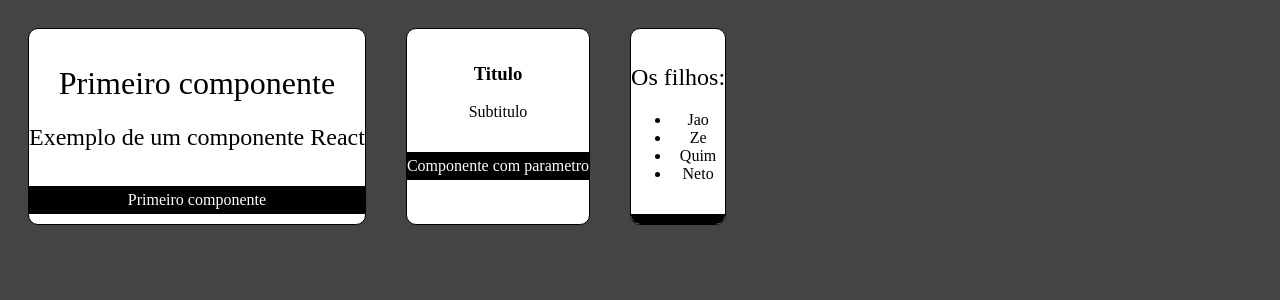
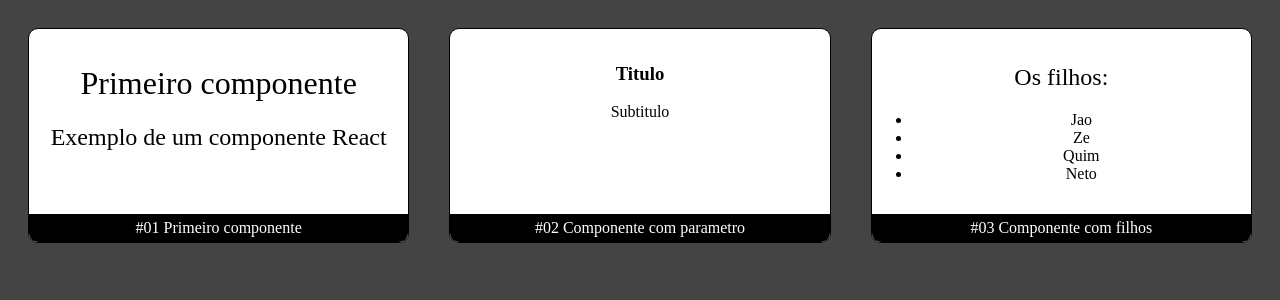
Before and after one commit to letsmgo/aulaAssincronaReact, a React (Create React App) app: page / in a window 1280 px wide. Shown: the top 300 px of the page. Built offline with nearby package versions, Linux system fonts and the light colour scheme.

Commit message:
Implementar configurações para os cards

```diff
--- a/src/App.css
+++ b/src/App.css
@@ -1,4 +1,4 @@
 .App {
     display: flex;
-
+    flex-wrap: wrap;
 }
--- a/src/App.jsx
+++ b/src/App.jsx
@@ -13,16 +13,16 @@ import ComFilhos from './components/ComFilhos'
 
 export default (props) => (
     <div className="App">
-        <Card titulo="Primeiro componente">
+        <Card titulo="#01 Primeiro componente">
         <Primeiro></Primeiro>
         </Card>
 
-        <Card titulo="Componente com parametro">
+        <Card titulo="#02 Componente com parametro">
         <ComParametro titulo="Titulo"
          subtitulo="Subtitulo"/>
         </Card>
 
-        <Card>
+        <Card titulo="#03 Componente com filhos">
             <ComFilhos>
                 <ul>
                     <li>Jao</li>
--- a/src/components/layout/Card.css
+++ b/src/components/layout/Card.css
@@ -1,4 +1,9 @@
 .Card {
+    display: flex;
+    flex-direction: column;
+    flex: 1;
+    min-width: 300px;
+
     margin: 20px;
     border: 1px solid #000;
     border-radius: 10px;
@@ -8,6 +13,7 @@
 }
 
 .Card .Conteudo {
+    flex: 1;
     color: #000;
     padding: 15px 0px;
 }
```
